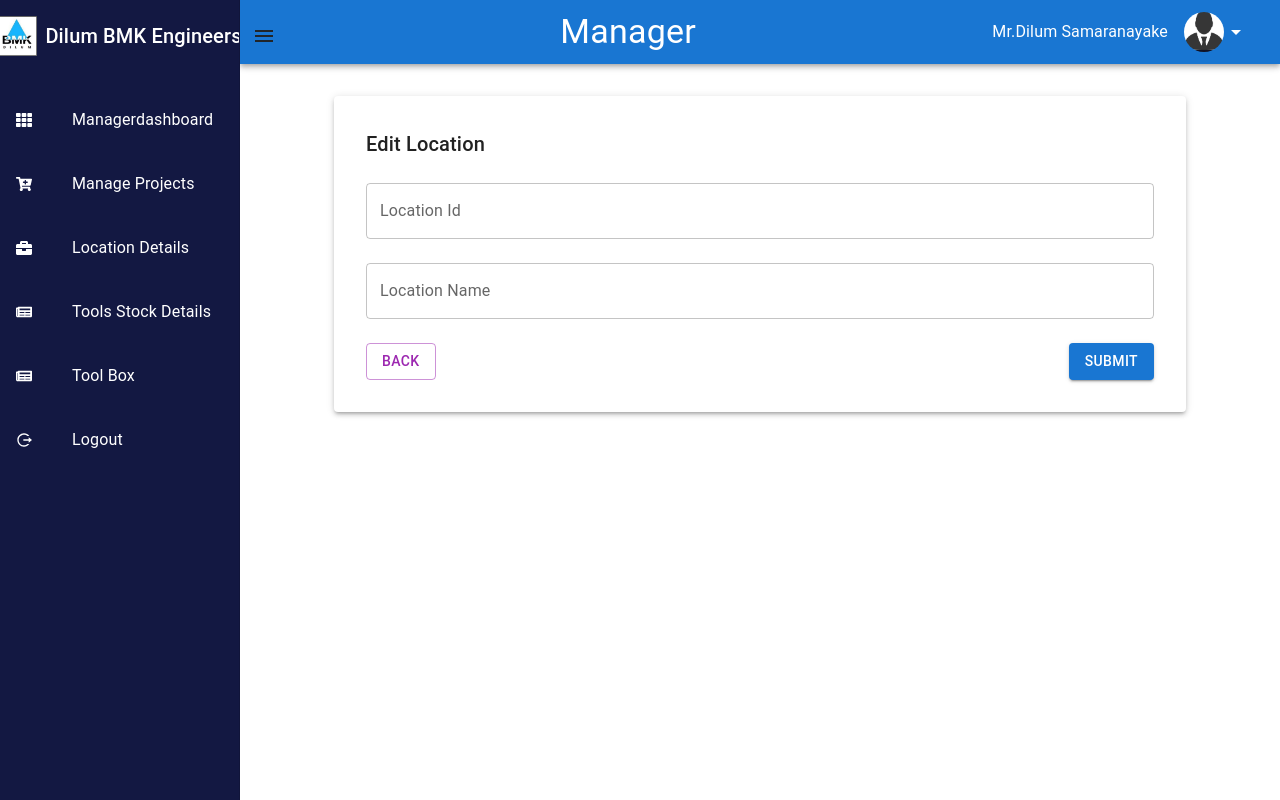
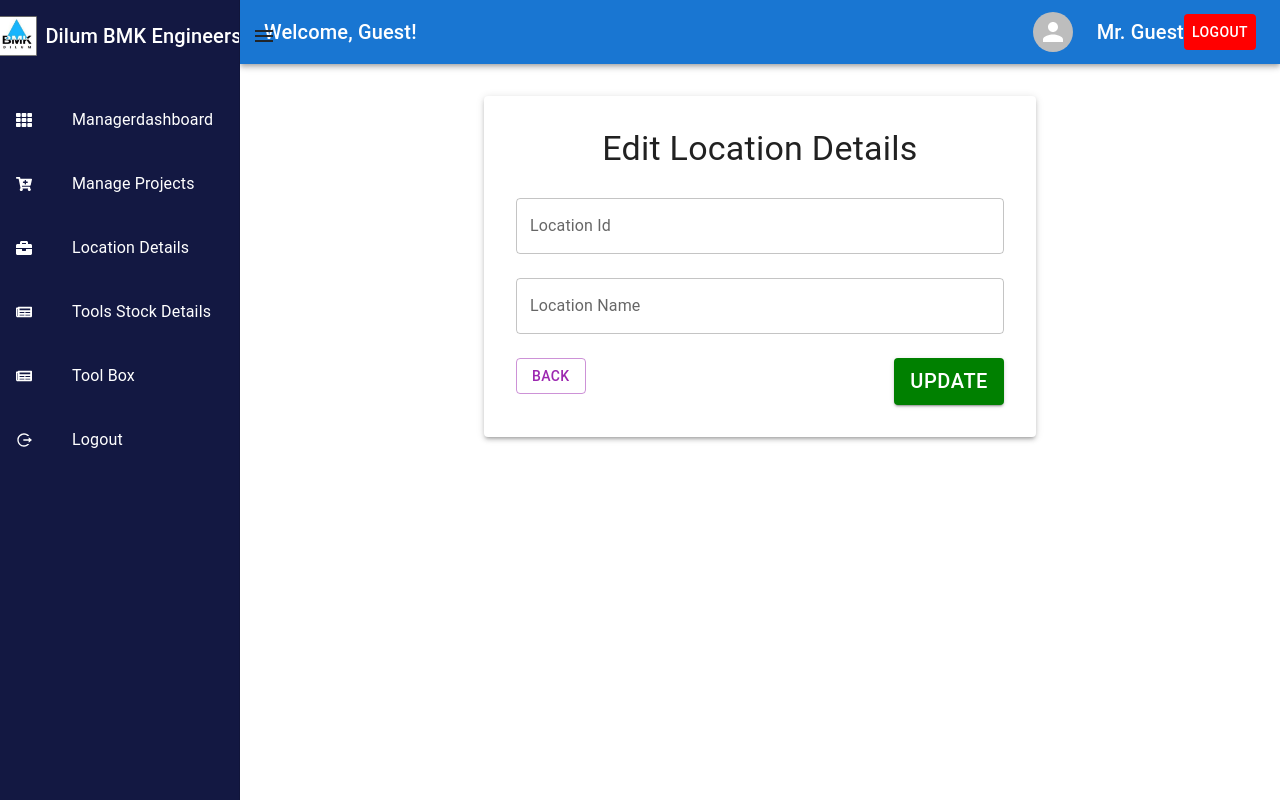
Before and after one commit to MaleeshaHe/frontend, a React (Create React App) app: page /UpdateLocation/1 in a window 1280 px wide. Built offline with nearby package versions, Linux system fonts and the light colour scheme; no server answers.

Commit message:
modify the UpdateLocation.jsx

```diff
--- a/src/Position/Manager/Pages/ManageProjects/Projects/Location/UpdateLocation.jsx
+++ b/src/Position/Manager/Pages/ManageProjects/Projects/Location/UpdateLocation.jsx
@@ -2,7 +2,7 @@ import { Link, useNavigate, useParams } from 'react-router-dom'; // Import React
 import React, { useEffect, useState } from 'react'; // Import React and hooks
 import axios from 'axios'; // Import axios for making HTTP requests
 import ManagerSidebar from '../../../../../../Components/ManagerSidebar.jsx'; // Import Sidebar component
-import ManagerNavbar from '../../../../../../Components/Navbar/ManagerNavbar.jsx';
+import NewNav from '../../../../../../Components/Navbar/NewNav.jsx';
 import { Grid, Container, Box, TextField, Button, Typography, Paper } from '@mui/material'; // Import Material-UI components
 
 // Main function component for updating a location
@@ -78,14 +78,14 @@ export default function UpdateLocation() {
       </Grid>
 
       <Grid item xs>
-        <ManagerNavbar />
+        <NewNav />
 
-        <Container maxWidth="md">
+        <Container maxWidth="sm" >
           <Box mt={4}>
             <Paper elevation={3}>
               <Box p={4}>
-                <Typography variant="h6" gutterBottom>
-                  Edit Location
+                <Typography variant="h4"  align= "center" gutterBottom>
+                  Edit Location Details
                 </Typography>
                 <form onSubmit={(e) => onSubmit(e)}>
                 <TextField
@@ -108,13 +108,17 @@ export default function UpdateLocation() {
                     margin="normal"
                     variant="outlined"
                   />
-                  <Box mt={2} display="flex" justifyContent="space-between">
+                  <Box mt={2} display="flex" justifyContent="center" gap={2}>
+                    <Box flexGrow={1}>
                     <Button variant="outlined" color="secondary" component={Link} to="/locationHome">
                       Back
                     </Button>
-                    <Button variant="contained" color="primary" type="submit">
-                      Submit
+                    </Box>
+                    <Box>
+                    <Button variant="contained" sx={{ bgcolor: 'green', width: '100%', fontSize: '1.25rem' }} type="submit">
+                       Update
                     </Button>
+                    </Box>
                   </Box>
                 </form>
               </Box>
```
